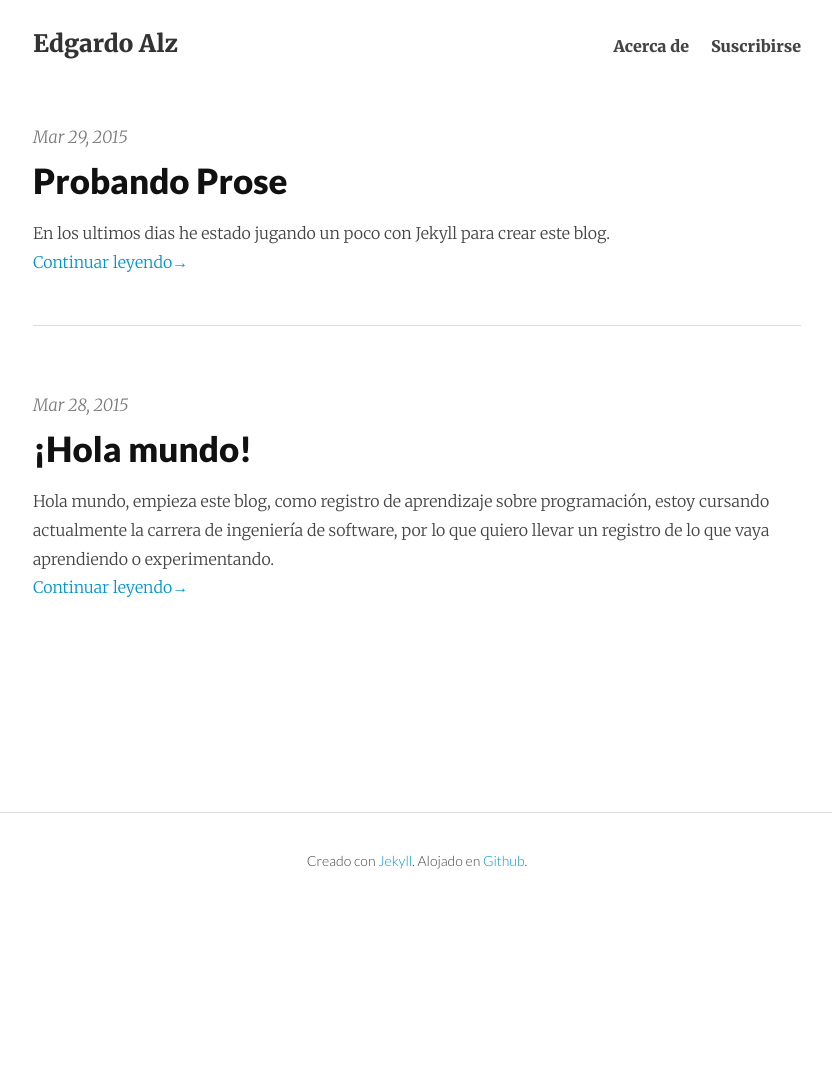
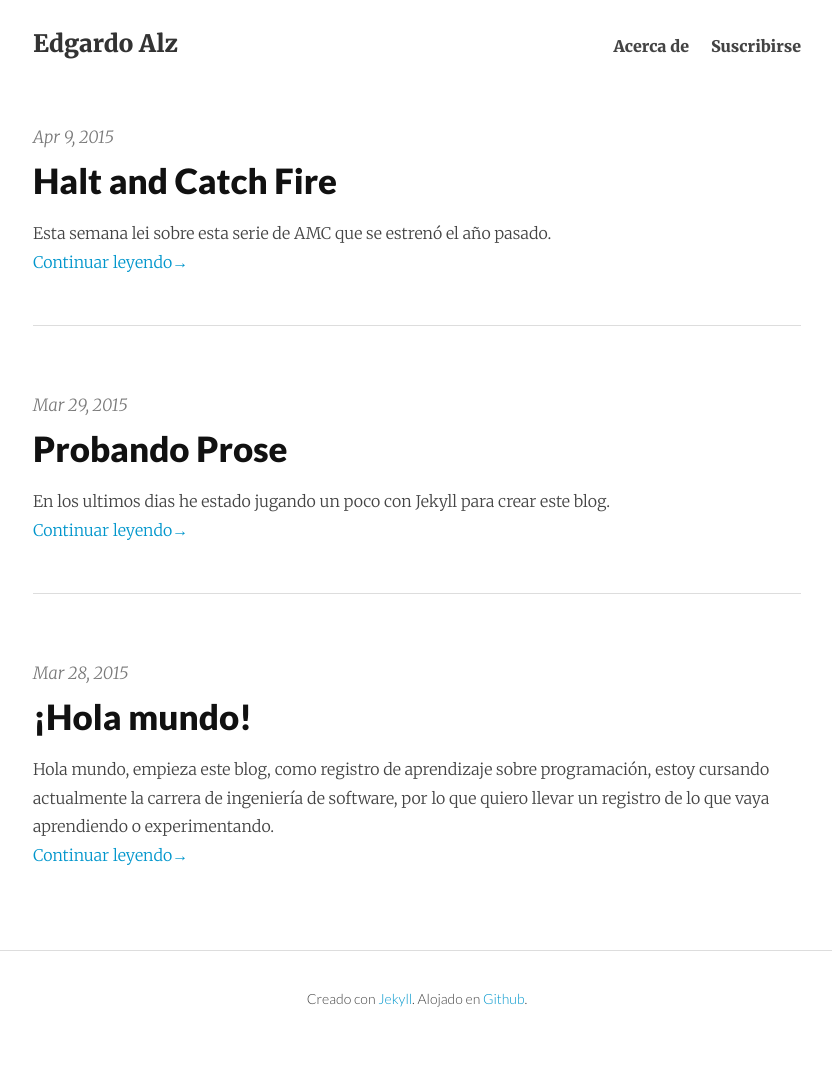
Before and after one commit to edgardoalz/edgardoalz.github.io, a Jekyll site: the page built from index.html, in a window 1280 px wide. Shown: the whole page, without its empty margins (223-1055 px from the left). Built offline with Jekyll 4.4.1, drawn with Linux system fonts in a browser that asks for light colours; Markdown is read by kramdown in place of the engine named in the settings; the list of posts is cut into pages by our own code; before the commit the page ends 933 px from its top, so only the background shows below that.

Commit message:
Update 2015-04-09-halt-and-catch-fire.md

```diff
--- a/_posts/2015-04-09-halt-and-catch-fire.md
+++ b/_posts/2015-04-09-halt-and-catch-fire.md
@@ -1,5 +1,9 @@
 ---
-published: false
+layout:     post
+title:      Halt and Catch Fire
+date:       2015-04-09 15:04:20
+summary:    Esta semana lei sobre esta serie de AMC que se estrenó el año pasado.
+categories: serie, computacion
 ---
 
 ## Halt and Catch Fire
```
